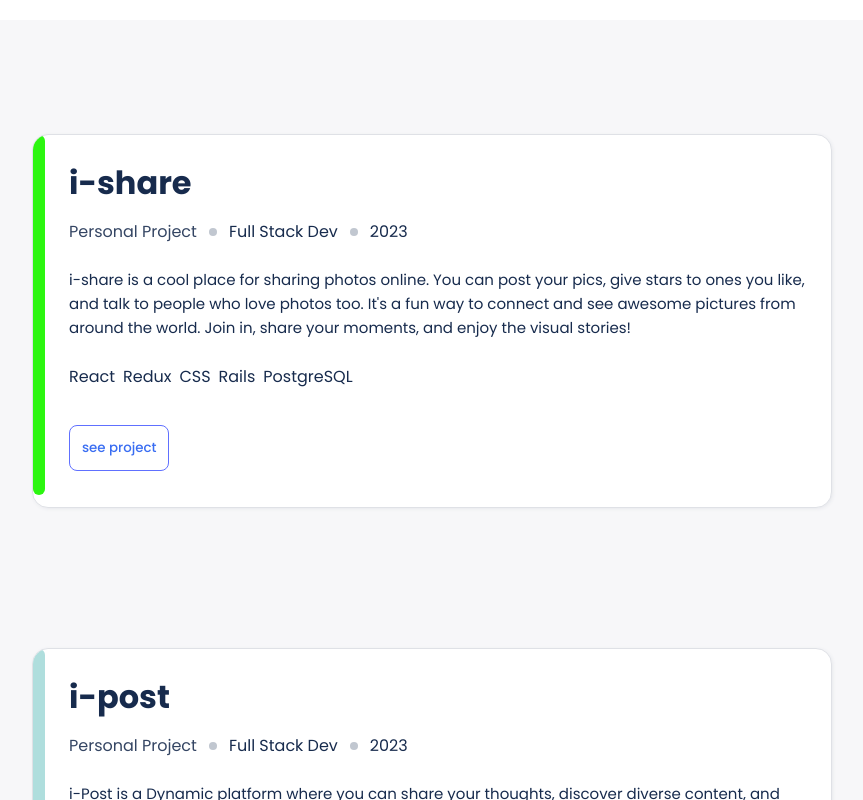
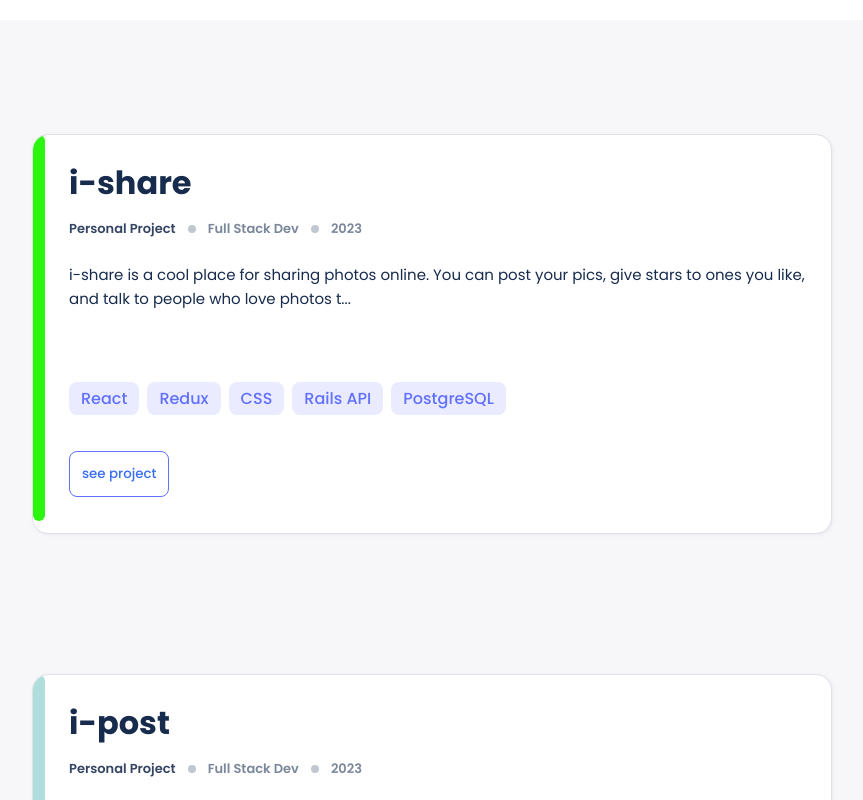
Before and after one commit to mohametalmeari/mohametalmeari.github.io, a React (Create React App) app: page / in a window 1280 px wide. Shown: the part 780-1580 px from the top of the page, without its empty margins (208-1071 px from the left). Built offline with nearby package versions, Linux system fonts and the light colour scheme.

Commit message:
Update work card styles

```diff
--- a/src/assets/App.css
+++ b/src/assets/App.css
@@ -159,6 +159,22 @@
   align-items: stretch;
   box-shadow: 1px 1px 4px -1px #dfe1e6;
   max-width: 800px;
+}
+
+
+.work-tags span {
+  background-color: #ebebff;
+  padding: 4px 12px;
+  border-radius: 8px;
+  color: #6070ff;
+  font-family: Poppins-Medium, Roboto, sans-serif;
+  margin-bottom: 12px;
+}
+
+.work-info span {
+  font-family: Poppins-SemiBold, Roboto, sans-serif;
+  font-size: 13px;
+  color: #7a869a;
 }
 
 @font-face {
@@ -594,6 +610,12 @@
     transform: rotate(-3deg) translate(10px, 24px);
   }
 
+  .work-card-container {
+    padding: 0;
+    flex-direction: row;
+    min-height: 400px;
+    overflow: hidden;
+  }
 
   /* old style */
   .navbar {
@@ -633,14 +655,7 @@
     gap: 140px;
   }
 
-  .work-card-container {
-    padding: 0;
-    flex-direction: row;
 
-    /* gap: 22px; */
-    max-height: 400px;
-    overflow: hidden;
-  }
 
   .details-container .work-card-container {
     flex-direction: column;
@@ -668,7 +683,9 @@
   .work-short,
   .work-long {
     margin-bottom: 24px;
+    flex-grow: 1;
   }
+
 
   .work-tags span {
     margin-bottom: 24px;
--- a/src/components/WorkCard.js
+++ b/src/components/WorkCard.js
@@ -38,7 +38,10 @@
             </>
           ))}
         </section>
-        <p className="work-short">{shortDescription}</p>
+        <p className="work-short">
+          {shortDescription.slice(0, 150)}
+          {shortDescription.length > 150 && <span>...</span>}
+        </p>
         <section className="work-tags">
           {tags.map((tag) => (
             <span key={tag}>{tag}</span>
--- a/src/redux/data.js
+++ b/src/redux/data.js
@@ -288,7 +288,7 @@
     mobileImg: mobileImage12,
     desktopImg: mobileImage12,
     info: ['Personal Project', 'Full Stack Dev', '2023'],
-    tags: ['React', 'Redux', 'CSS', 'Rails', 'PostgreSQL'],
+    tags: ['React', 'Redux', 'CSS', 'Rails API', 'PostgreSQL'],
     liveLink: 'https://i-share-almeari.onrender.com/',
     sourceLink: 'https://github.com/mohametalmeari/i-share-frontend',
     shortDescription: `
```
